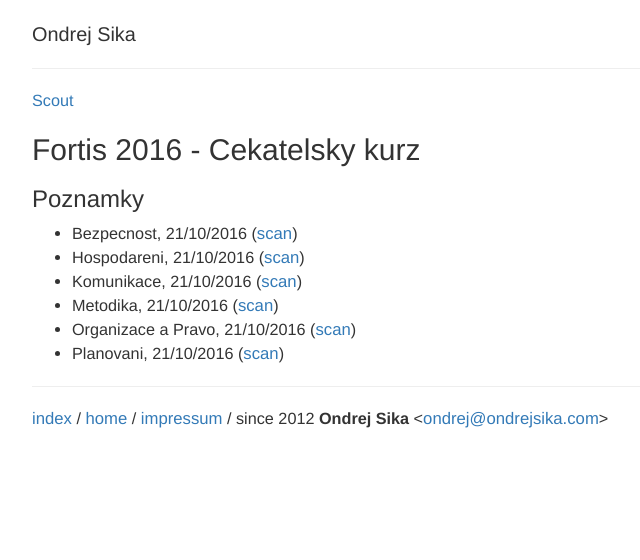
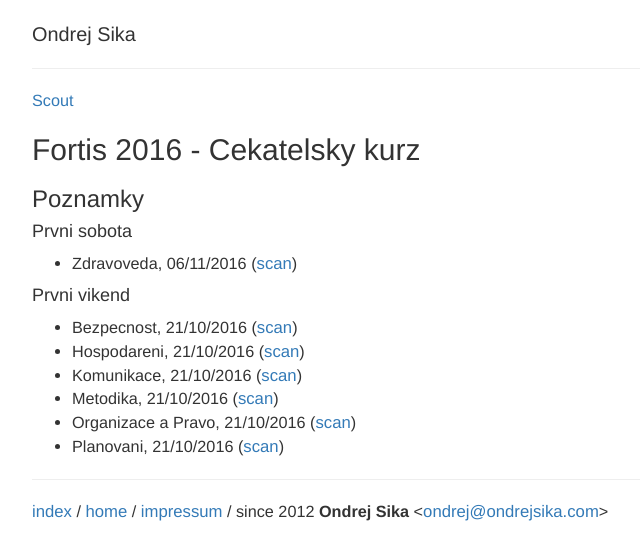
Before and after one commit to ondrejsika/ondrejsika.com, a Jekyll site: the page built from edu/scout/fortis-2016/index.md, in a window 1280 px wide. Shown: the top 560 px of the page, without its empty margins (233-873 px from the left). Built offline with Jekyll 4.4.1, drawn with Linux system fonts in a browser that asks for light colours; comment, search, counter and statistics services are not loaded.

Commit message:
fortis - add notes from first sunday

```diff
--- a/edu/scout/fortis-2016/index.md
+++ b/edu/scout/fortis-2016/index.md
@@ -9,9 +9,11 @@
 
 ### Poznamky
 
-<!--
-#### Prvni beh
--->
+#### Prvni sobota
+
+* Zdravoveda, 06/11/2016 ([scan](http://notes.drive.ondrejsika.com/scout/fortis-2016/zdravoveda-1.pdf))
+
+#### Prvni vikend
 
 * Bezpecnost, 21/10/2016 ([scan](http://notes.drive.ondrejsika.com/scout/fortis-2016/bezpecnost-1.pdf))
 * Hospodareni, 21/10/2016 ([scan](http://notes.drive.ondrejsika.com/scout/fortis-2016/hospodareni-1.pdf))
```
